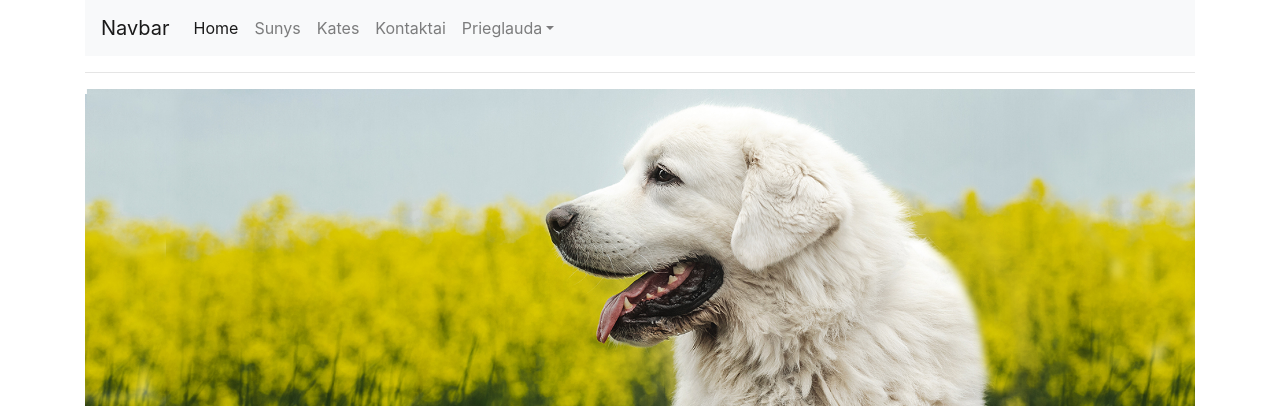
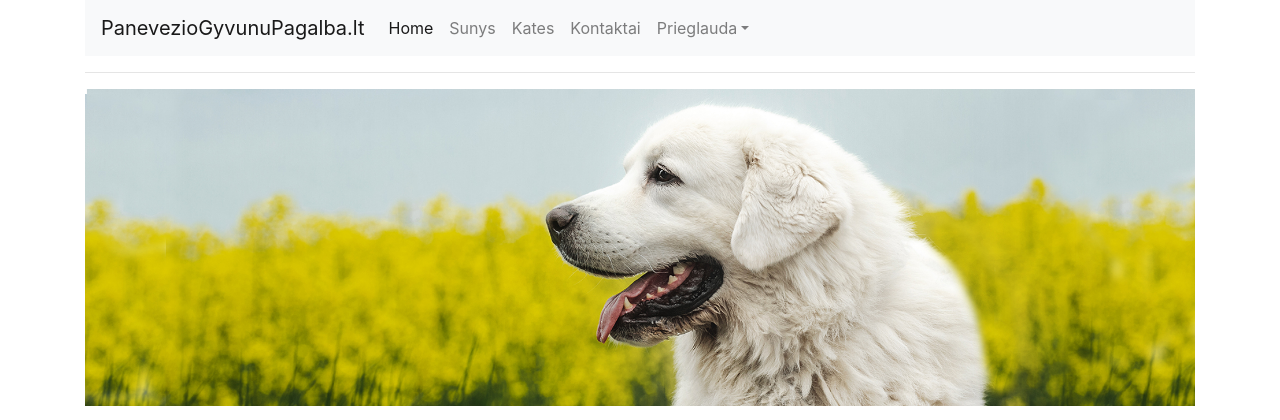
Before and after one commit to azegas/pagalbaGyvunams, a Django app: page / in a window 1280 px wide. Shown: the top 420 px of the page. Run offline with Django 4.2, Linux system fonts and the light colour scheme; data that the repository does not hold is empty.

Commit message:
feat: changed nav title

```diff
--- a/pagalbaGyvunams/gyvuneliai/templates/gyvuneliai/navbar.html
+++ b/pagalbaGyvunams/gyvuneliai/templates/gyvuneliai/navbar.html
@@ -1,5 +1,5 @@
 <nav class="navbar navbar-expand-lg navbar-light bg-light">
-    <a class="navbar-brand" href="/">Navbar</a>
+    <a class="navbar-brand" href="/">PanevezioGyvunuPagalba.lt</a>
     <button class="navbar-toggler" type="button" data-toggle="collapse" data-target="#navbarNavDropdown"
         aria-controls="navbarNavDropdown" aria-expanded="false" aria-label="Toggle navigation">
         <span class="navbar-toggler-icon"></span>
```
